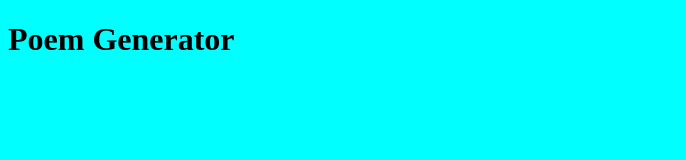
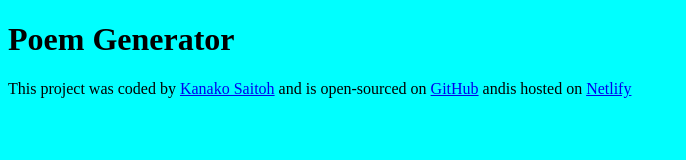
Before and after one commit to Kanakosaitoh/poem-generator-project, a plain HTML site: page index.html in a window 1280 px wide. Shown: the whole page, without its empty margins (0-686 px from the left). Drawn offline with Linux system fonts and the light colour scheme.

Commit message:
Added links in footer

```diff
--- a/index.html
+++ b/index.html
@@ -9,6 +9,19 @@
   </head>
   <body>
     <h1>Poem Generator</h1>
+    <div class="container"></div>
+    <footer>
+      This project was coded by
+      <a href="https://github.com/Kanakosaitoh" target="_blank"
+        >Kanako Saitoh</a
+      >
+      and is open-sourced on
+      <a href="https://github.com/Kanakosaitoh/poem-generator-project"
+        >GitHub</a
+      >
+      andis hosted on
+      <a href="https://poem-generator-kanakosaitoh.netlify.app/">Netlify</a>
+    </footer>
     <script src="src/script.js"></script>
   </body>
 </html>
```
